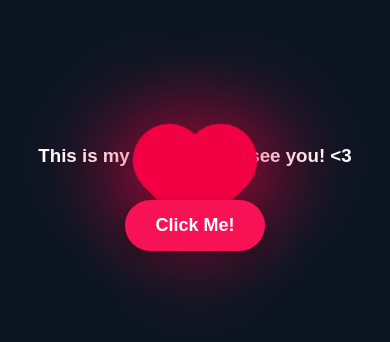
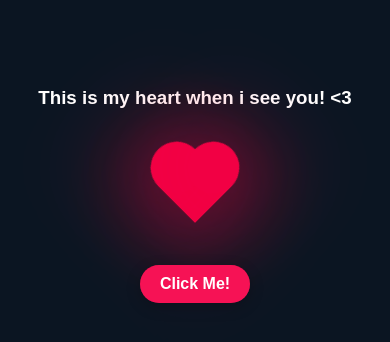
Before and after one commit to Keiiikzz/Monthsarry, a plain HTML site: page index.html in a window 390 px wide. Shown: the part 236-578 px from the top of the page. Drawn offline with Linux system fonts and the light colour scheme; a web font is replaced by a local one.

Commit message:
Update style.css

```diff
--- a/style.css
+++ b/style.css
@@ -3,7 +3,7 @@
     src: url('fonts/LemonMelon.ttf') format('truetype');
 }
 
-body{
+body {
     margin: 0;
     padding: 0;
     min-height: 100vh;
@@ -14,7 +14,7 @@ body{
     font-family: 'Lemon Melon', sans-serif;
 }
 
-.heart{
+.heart {
     height: 70px;
     width: 70px;
     background: #f20044;
@@ -22,9 +22,9 @@ body{
     transform: rotate(-45deg);
     box-shadow: -10px 10px 90px #f20044;
     animation: heart 0.6s linear infinite;
+}
 
-}
-.heart:before{
+.heart:before {
     content: '';
     position: absolute;
     height: 70px;
@@ -34,7 +34,8 @@ body{
     border-radius: 50px;
     box-shadow: -10px -10px 90px #f20044;
 }
-.heart:after{
+
+.heart:after {
     content: '';
     position: absolute;
     height: 70px;
@@ -44,16 +45,16 @@ body{
     border-radius: 50px;
     box-shadow: 10px 10px 90px #f20044;
 }
-@keyframes heart{
-    0%{
+
+@keyframes heart {
+    0% {
         transform: rotate(-45deg) scale(1.07);
     }
-    80%{
+    80% {
         transform: rotate(-45deg) scale(1.0);
     }
-    100%{
+    100% {
         transform: rotate(-45deg) scale(0.8);
-
     }
 }
 
@@ -86,12 +87,13 @@ body{
     position: relative;
     z-index: 2;
 }
+
 h3#text {
     text-decoration: none;
     margin-bottom: 20%;
     color: white;
+}
 
-}
 /* Animation for the button */
 .btn::before {
     content: '';
@@ -120,3 +122,34 @@ h3#text {
         opacity: 0.8;
     }
 }
+
+/* Media Query for Mobile View */
+@media (max-width: 768px) {
+    .heart {
+        height: 50px; /* Maintain heart shape */
+        width: 50px;  /* Maintain heart shape */
+    }
+
+    .heart:before {
+        height: 50px; /* Maintain heart shape */
+        width: 50px;  /* Maintain heart shape */
+    }
+
+    .heart:after {
+        height: 50px; /* Maintain heart shape */
+        width: 50px;  /* Maintain heart shape */
+    }
+
+    .btn {
+        padding: 10px 20px;
+        margin-top: 50%;
+    }
+
+    .btn a {
+        font-size: 16px;
+    }
+
+    h3#text {
+        margin-bottom: 50%;
+    }
+}
```
